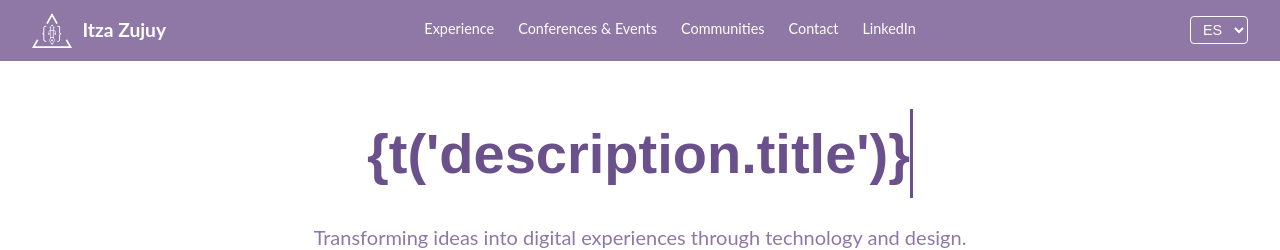
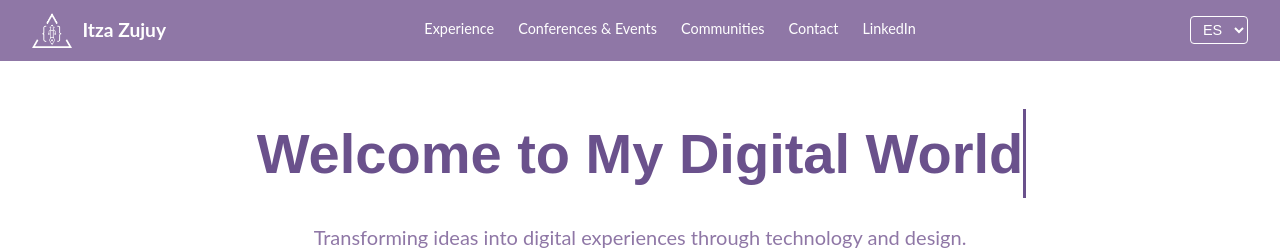
Before and after one commit to Zujuy/itza-zujuy, a React (Create React App) app: page / in a window 1280 px wide. Shown: the top 250 px of the page. Built offline with nearby package versions, Linux system fonts and the light colour scheme.

Commit message:
fixing title of the webpage

```diff
--- a/src/components/Description/Description.jsx
+++ b/src/components/Description/Description.jsx
@@ -78,11 +78,11 @@ const LedLine = styled(motion.div)`
   }
 `;
 
-const TypingTitle = () => {
-  const text = "{t('description.title')}";
+const TypingTitle = ({ text }) => {
   const [displayText, setDisplayText] = useState("");
 
   useEffect(() => {
+    if (!text) return;
     let index = 0;
     const interval = setInterval(() => {
       if (index < text.length) {
@@ -101,6 +101,7 @@ const TypingTitle = () => {
 
 const Description = () => {
   const { t } = useTranslation();
+  const titleText = t('description.title');
   return (
     <Section
       id="description"
@@ -109,19 +110,18 @@ const Description = () => {
       transition={{ duration: 0.8 }}
     >
       <TypingTitle />
+      <TypingTitle text={titleText} />
       <Subtitle>
         {t('description.subtitle')}
       </Subtitle>
       <Graphic
         src={graphic}
-        alt="{t('description.alt')}"
+        alt={t('description.alt')}
         initial={{ scale: 0.8, opacity: 0 }}
         animate={{ scale: 1, opacity: 1 }}
         transition={{ duration: 1, delay: 0.5 }}
       />
-      <Text>
-        {t('description.text')}
-      </Text>
+      <Text>{t('description.text')}</Text>
       <LedLine />
     </Section>
   );
```
